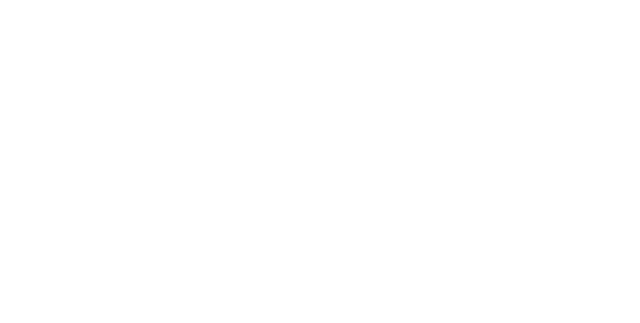
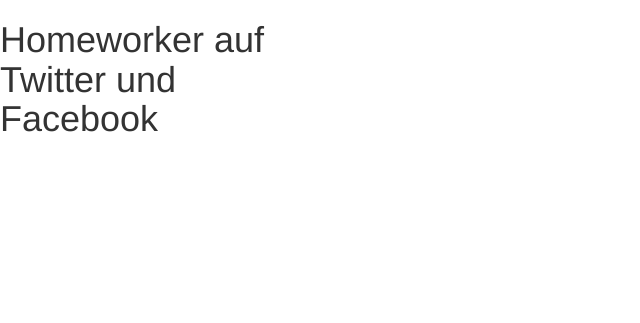
Before and after one commit to xolf/xolf.github.io, a plain HTML site: page homeworker-twitter.html in a window 1280 px wide. Shown: the whole page, without its empty margins (0-640 px from the left). Drawn offline with nearby package versions, Linux system fonts and the light colour scheme.

Commit message:
Update homeworker-twitter.html

```diff
--- a/homeworker-twitter.html
+++ b/homeworker-twitter.html
@@ -1,10 +1,17 @@
 <!DOCTYPE html>
 <html>
 <head>
-
+	<title>Homeworker auf Twitter und Facebook</title>
+	<link rel="stylesheet" href="https://maxcdn.bootstrapcdn.com/bootstrap/3.3.6/css/bootstrap.min.css">
+	<link rel="stylesheet" href="https://maxcdn.bootstrapcdn.com/font-awesome/4.5.0/css/font-awesome.min.css">
 <style>
+body{
+	width: 336px;
+	height: 300px;
+}
 </style>
 </head>
 <body>
+	<h1>Homeworker auf Twitter und Facebook</h1>
 </body>
 </html>
```
